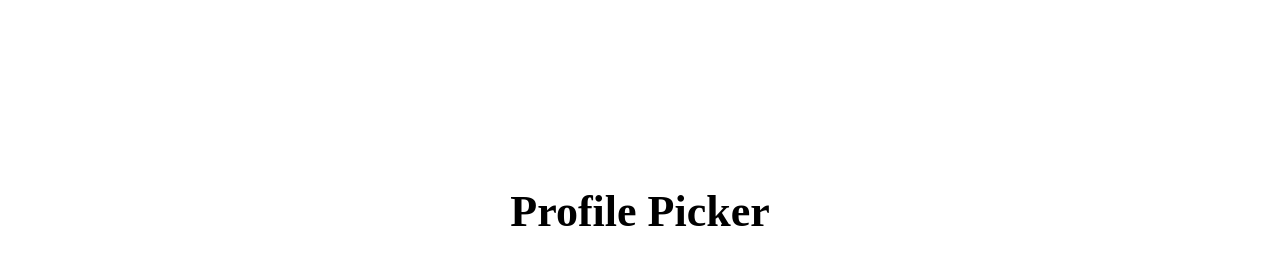
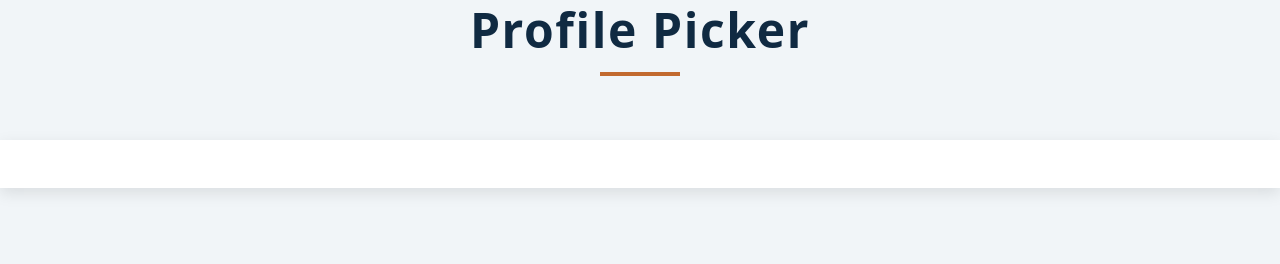
Before and after one commit to RemoteSoul-hub/Random-Character-Generator, a plain HTML site: page index.html in a window 1280 px wide. Drawn offline with Linux system fonts and the light colour scheme; a web font is replaced by a local one.

Commit message:
CSS Adjustments + Added variables for better use

```diff
--- a/index.html
+++ b/index.html
@@ -9,8 +9,14 @@
     <title>Character Picker - DBFZ Edition</title>
 </head>
 <body>
+    <div class="title">
     <h1>Profile Picker</h1>
-<div class="underline"></div>
+<div class="underline">                </div>
+</div>
+
+<article class="profile">
+
+</article>
     <script src="app.js"></script>
 </body>
 </html>
--- a/style.css
+++ b/style.css
@@ -1,20 +1,91 @@
+/*
+===============
+Variables
+===============
+*/
+
+:root {
+  /* dark shades of primary color*/
+  --clr-primary-1: hsl(205, 86%, 17%);
+  --clr-primary-2: hsl(205, 77%, 27%);
+  --clr-primary-3: hsl(205, 72%, 37%);
+  --clr-primary-4: hsl(205, 63%, 48%);
+  /* primary/main color */
+  --clr-primary-5: hsl(205, 78%, 60%);
+  /* lighter shades of primary color */
+  --clr-primary-6: hsl(205, 89%, 70%);
+  --clr-primary-7: hsl(205, 90%, 76%);
+  --clr-primary-8: hsl(205, 86%, 81%);
+  --clr-primary-9: hsl(205, 90%, 88%);
+  --clr-primary-10: hsl(205, 100%, 96%);
+  /* darkest grey - used for headings */
+  --clr-grey-1: hsl(209, 61%, 16%);
+  --clr-grey-2: hsl(211, 39%, 23%);
+  --clr-grey-3: hsl(209, 34%, 30%);
+  --clr-grey-4: hsl(209, 28%, 39%);
+  /* grey used for paragraphs */
+  --clr-grey-5: hsl(210, 22%, 49%);
+  --clr-grey-6: hsl(209, 23%, 60%);
+  --clr-grey-7: hsl(211, 27%, 70%);
+  --clr-grey-8: hsl(210, 31%, 80%);
+  --clr-grey-9: hsl(212, 33%, 89%);
+  --clr-grey-10: hsl(210, 36%, 96%);
+  --clr-white: #fff;
+  --clr-red-dark: hsl(360, 67%, 44%);
+  --clr-red-light: hsl(360, 71%, 66%);
+  --clr-green-dark: hsl(125, 67%, 44%);
+  --clr-green-light: hsl(125, 71%, 66%);
+  --clr-black: #222;
+  --ff-primary: "Roboto", sans-serif;
+  --ff-secondary: "Open Sans", sans-serif;
+  --transition: all 0.3s linear;
+  --spacing: 0.1rem;
+  --radius: 0.25rem;
+  --light-shadow: 0 5px 15px rgba(0, 0, 0, 0.1);
+  --dark-shadow: 0 5px 15px rgba(0, 0, 0, 0.2);
+  --max-width: 1170px;
+  --fixed-width: 620px;
+}
 * {
   margin: 0;
   box-sizing: border-box;
   padding: 0;
 }
 body {
-  font-family: "Farro";
-  font-size: 22px;
-  display: grid;
-  place-items: center;
-  min-height: 100vh;
+  /* font-family: "Farro"; */
+  font-family: var(--ff-secondary);
+  background: var(--clr-grey-10);
+  color: var(--clr-grey-1);
+  line-height: 1.5;
+  font-size: 0.875rem;
 }
-
+h1 {
+  letter-spacing: var(--spacing);
+  text-transform: capitalize;
+  line-height: 1.25;
+  margin-bottom: 0.75rem;
+  font-size: 3rem;
+}
+p {
+  margin-bottom: 1.25rem;
+  color: var(--clr-grey-5);
+}
+.title {
+  text-align: center;
+  margin-bottom: 4rem;
+}
 .underline {
   height: 0.25rem;
   width: 5rem;
-  color: rgb(194, 106, 47);
+  background-color: rgb(194, 106, 47);
   margin-left: auto;
   margin-right: auto;
 }
+
+.profile {
+  background-color: white;
+  padding: 1.5rem 2rem;
+  box-shadow: var(--light-shadow);
+  transition: var(--transition);
+  text-align: center;
+}
```
